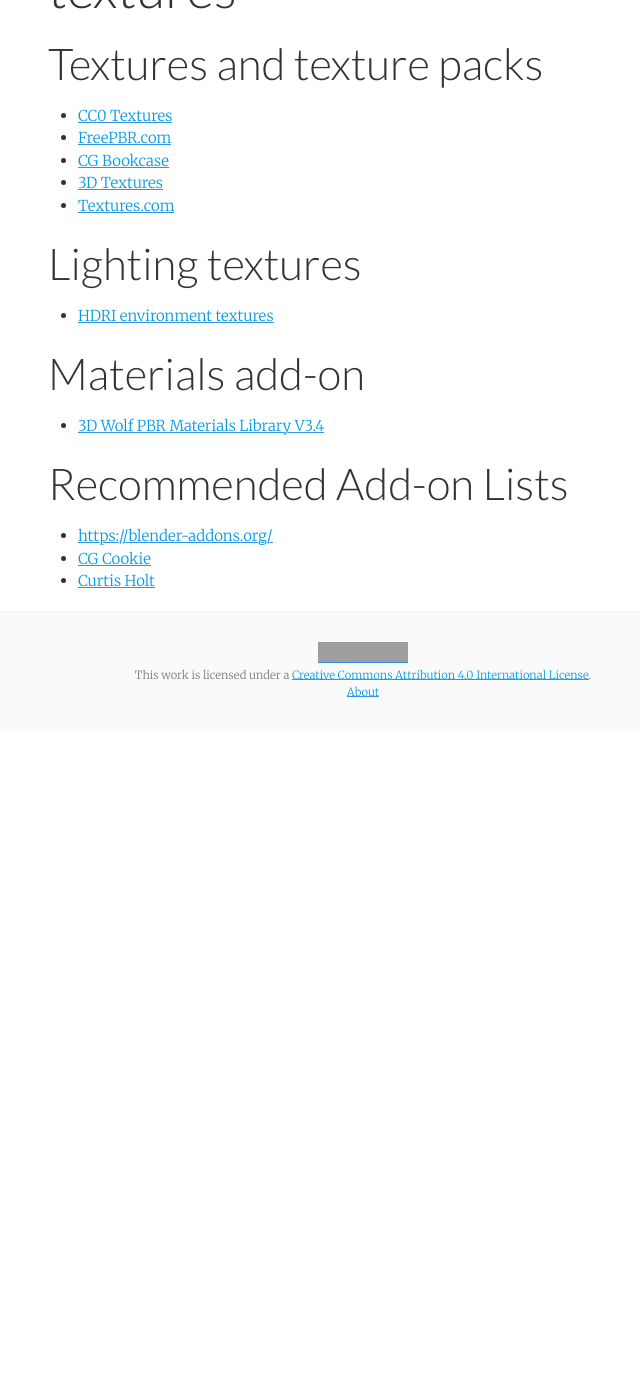
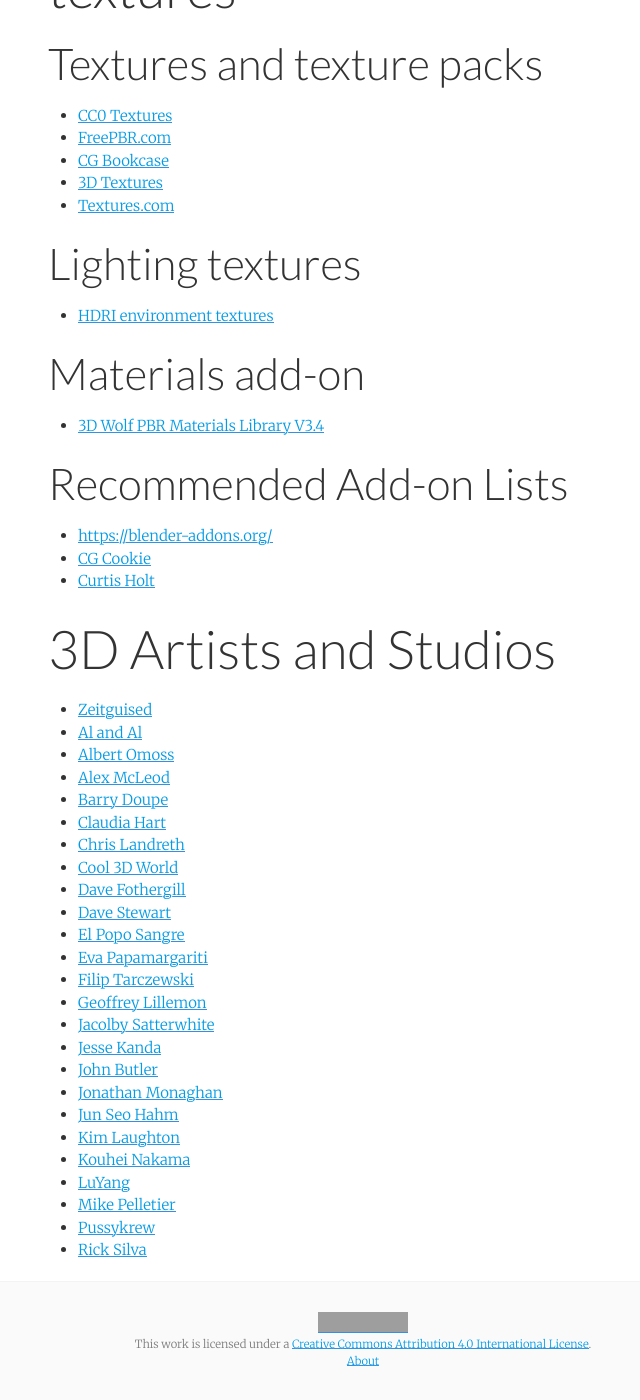
Before and after one commit to michael-collins/3d-modeling-rendering-animation-fa19--oer, a Jekyll site: the page built from blender/index.md, in a window 1280 px wide and 1400 px high, scrolled down 1404 px. Shown: the whole window, without its empty margins (277-917 px from the left). Built offline with Jekyll 4.4.1, drawn with Linux system fonts in a browser that asks for light colours; nearby versions of some CDN libraries; before the commit the page ends 2135 px from its top, so only the background shows below that; grey boxes are pictures that could not be loaded.

Commit message:
animation project and exercise updates

```diff
--- a/_data/project-rubric.csv
+++ b/_data/project-rubric.csv
@@ -1,4 +1,4 @@
 Criterion,CriterionTotalValue,CriterionDescription
-Concept Development,40%,"This criterion attempts to measure your ability to use divergent and convergent design thinking processes, account for technical and causal relationships through systems thinking, and show awareness of cultural contexts and philosophical or ideological mappings through critical thinking."
-Technical mastery,40%,"This grading criterion measures your ability to quickly gain and apply necessary technical understanding. Working with new digital formats, following technical instructions, using digital and analog tools, and applying formal elements and principles of design can all be considered aspects of technical mastery. Often, learning resources outside of provided course content will need to be consulted to acquire pre-requisite knowledge and skills that may be lacking. Your ability to quickly and efficiently locate and absorb technical knowledge is essential for success after your studies. Consult with instructor where necessary."
-File Submissions,20%,"This grading criteria measures your ability to use proper naming conventions and formats, meet submission deadlines, and fulfill other specified requirements"
+Concept Development,35%,"This criterion attempts to measure your ability to use divergent and convergent design thinking processes, account for technical and causal relationships through systems thinking, and show awareness of cultural contexts and philosophical or ideological mappings through critical thinking."
+Technical mastery,35%,"This grading criterion measures your ability to quickly gain and apply necessary technical understanding. Working with new digital formats, following technical instructions, using digital and analog tools, and applying formal elements and principles of design can all be considered aspects of technical mastery. Often, learning resources outside of provided course content will need to be consulted to acquire pre-requisite knowledge and skills that may be lacking. Your ability to quickly and efficiently locate and absorb technical knowledge is essential for success after your studies. Consult with instructor where necessary."
+File Submissions,30%,"This grading criteria measures your ability to use proper naming conventions and formats, meet submission deadlines, and fulfill other specified requirements"
--- a/_data/schedule/agendas.yml
+++ b/_data/schedule/agendas.yml
@@ -97,9 +97,9 @@
 - title: Animation Agenda
   id: animation-agenda
   type: agenda
-  posted-date-iso: '2019-03-19T11:15:00'
+  posted-date-iso: '2019-10-22T2:30:00'
   doc: /agendas/animation-agenda.html
-  published: false
+  published: true
 
 - title: Rigging Agenda
   id: rigging-agenda
--- a/blender/index.md
+++ b/blender/index.md
@@ -56,3 +56,31 @@
 - [https://blender-addons.org/](https://blender-addons.org/)
 - [CG Cookie](https://cgcookie.com/articles/the-top-10-modeling-addons-for-blender-2-8)
 - [Curtis Holt](https://www.youtube.com/watch?v=aTDF94CU5wc)
+
+## 3D Artists and Studios
+
+* [Zeitguised](https://www.zeitguised.com/)
+* [Al and Al](http://www.alandal.co.uk/)
+* [Albert Omoss](https://omoss.io/)
+* [Alex McLeod](https://www.alxclub.com/)
+* [Barry Doupe](http://www.barrydoupe.ca/)
+* [Claudia Hart](https://claudiahart.com/)
+* [Chris Landreth](http://www.chrislandreth.com/)
+* [Cool 3D World](https://cool3dworld.com/)
+* [Dave Fothergill](https://vimeo.com/davefothergillvfx)
+* [Dave Stewart](https://vimeo.com/davegrafix)
+* [El Popo Sangre](https://vimeo.com/elpoposangre)
+* [Eva Papamargariti](https://evapapamargariti.tumblr.com/)
+* [Filip Tarczewski](https://vimeo.com/ftarczewski)
+* [Geoffrey Lillemon](http://www.geoffreylillemon.com/website/)
+* [Jacolby Satterwhite](http://jacolby.com/home.html)
+* [Jesse Kanda](http://www.jessekanda.com/)
+* [John Butler](https://vimeo.com/user3946359)
+* [Jonathan Monaghan](http://jonmonaghan.com/)
+* [Jun Seo Hahm](https://vimeo.com/junseohahm)
+* [Kim Laughton](https://kimlaughton.tumblr.com/)
+* [Kouhei Nakama](http://kouheinakama.com/)
+* [LuYang](http://luyang.asia/)
+* [Mike Pelletier](http://mikepelletier.net/)
+* [Pussykrew](https://www.pussykrew.club/)
+* [Rick Silva](http://ricksilva.net/)
```
Also changed, not shown: _agendas/animation-agenda/animation-agenda.md (+10 -6 lines), _assignments/animation-intro/animation-intro.md (+3 -2 lines), _assignments/texturing/texturing.md (+8 -8 lines), _data/schedule/assignments.yml (+28 -30 lines), _data/schedule/schedule-fa19.csv (added, +49 -0 lines).
